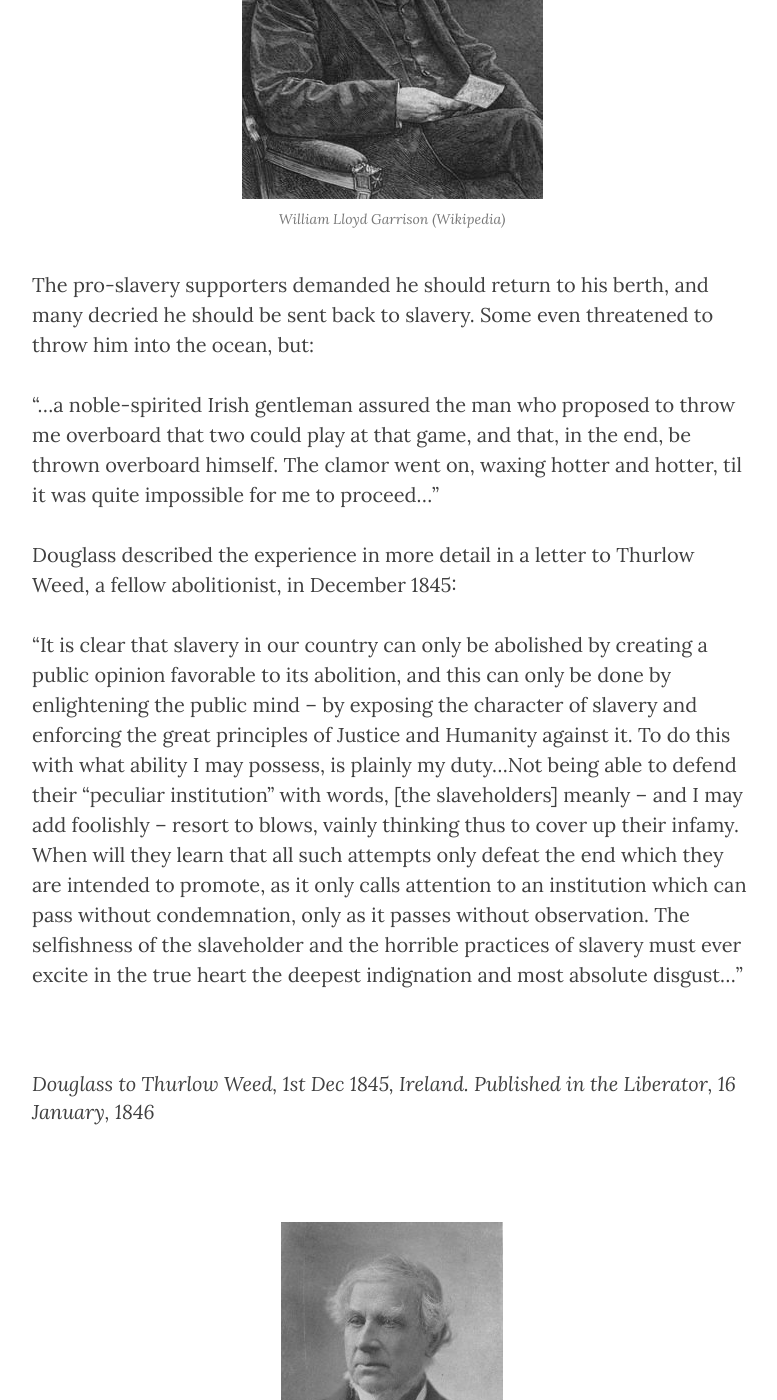
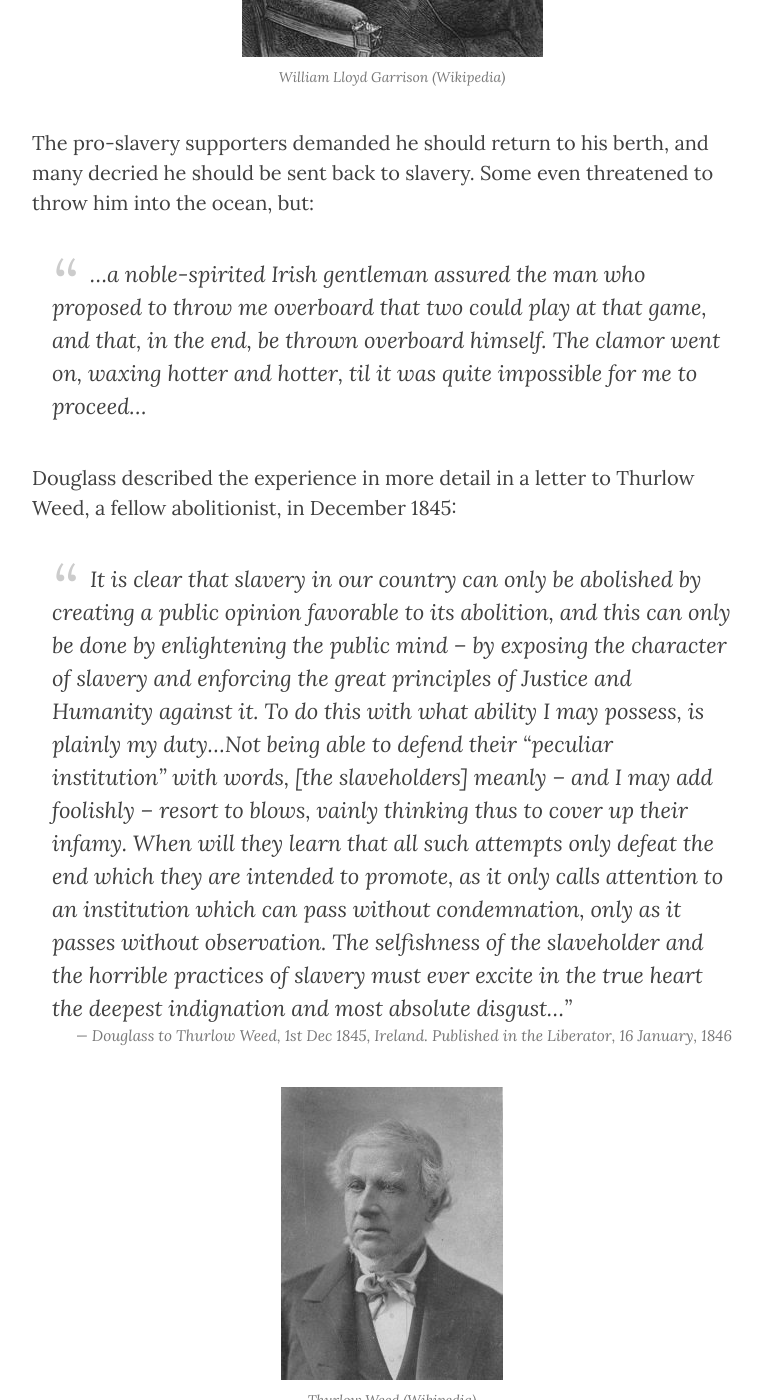
Before and after one commit to FDUK/fduk.github.io, a Jekyll site: the page built from journey/CambriaPt1.md, in a window 1280 px wide and 1400 px high, scrolled down 1242 px. Shown: the whole window, without its empty margins (458-1235 px from the left). Built offline with Jekyll 4.4.1, drawn with Linux system fonts in a browser that asks for light colours; nearby versions of some CDN libraries; some of the changed text lies outside the part shown.

```diff
--- a/journey/CambriaPt1.md
+++ b/journey/CambriaPt1.md
@@ -8,20 +8,20 @@ In August 1845, Frederick Douglass set sail for Liverpool, England on a ship cal
 
 In a letter to William Lloyd Garrison in September 1845, he wrote:
 
->…From the moment we first lost sight of the American shore, till we landed at Liverpool, our gallant steamship was the theatre of an almost constant discussion of the subject of slavery commencing cool but growing hotter every moment as it advanced…the truth was being told and having its legitimate effect on the ears of those who heard it…the slave-holders, convinced that reason, morality, common honesty, humanity and Christianity, well all against them, and that argument was no longer any means of defence…[so] they actually got up a mob – a real, American, republican, democratic, Christian mob and that too, on the deck of a British steamer…
-<footer><cite>Douglass, Frederick, letter to William Lloyd Garrison, September 1 1845</cite></footer>
+>From the moment we first lost sight of the American shore, till we landed at Liverpool, our gallant steamship was the theatre of an almost constant discussion of the subject of slavery commencing cool but growing hotter every moment as it advanced…the truth was being told and having its legitimate effect on the ears of those who heard it…the slave-holders, convinced that reason, morality, common honesty, humanity and Christianity, well all against them, and that argument was no longer any means of defence…[so] they actually got up a mob – a real, American, republican, democratic, Christian mob and that too, on the deck of a British steamer…
+><footer><cite>Douglass, Frederick, letter to William Lloyd Garrison, September 1 1845</cite></footer>
 
 ![Picture of Garrison](/img/WilliamLloydGarrison.jpg)
 <span class="caption text-muted">William Lloyd Garrison (Wikipedia)</span>
 
 The pro-slavery supporters demanded he should return to his berth, and many decried he should be sent back to slavery. Some even threatened to throw him into the ocean, but:
 
-“…a noble-spirited Irish gentleman assured the man who proposed to throw me overboard that two could play at that game, and that, in the end, be thrown overboard himself. The clamor went on, waxing hotter and hotter, til it was quite impossible for me to proceed…”
+> …a noble-spirited Irish gentleman assured the man who proposed to throw me overboard that two could play at that game, and that, in the end, be thrown overboard himself. The clamor went on, waxing hotter and hotter, til it was quite impossible for me to proceed…
 
 Douglass described the experience in more detail in a letter to Thurlow Weed, a fellow abolitionist, in December 1845:
 
-"It is clear that slavery in our country can only be abolished by creating a public opinion favorable to its abolition, and this can only be done by enlightening the public mind – by exposing the character of slavery and enforcing the great principles of Justice and Humanity against it. To do this with what ability I may possess, is plainly my duty…Not being able to defend their “peculiar institution” with words, [the slaveholders] meanly – and I may add foolishly – resort to blows, vainly thinking thus to cover up their infamy. When will they learn that all such attempts only defeat the end which they are intended to promote, as it only calls attention to an institution which can pass without condemnation, only as it passes without observation. The selfishness of the slaveholder and the horrible practices of slavery must ever excite in the true heart the deepest indignation and most absolute disgust..."
-<footer><cite>Douglass to Thurlow Weed, 1st Dec 1845, Ireland. Published in the Liberator, 16 January, 1846</cite></footer>
+>It is clear that slavery in our country can only be abolished by creating a public opinion favorable to its abolition, and this can only be done by enlightening the public mind – by exposing the character of slavery and enforcing the great principles of Justice and Humanity against it. To do this with what ability I may possess, is plainly my duty…Not being able to defend their “peculiar institution” with words, [the slaveholders] meanly – and I may add foolishly – resort to blows, vainly thinking thus to cover up their infamy. When will they learn that all such attempts only defeat the end which they are intended to promote, as it only calls attention to an institution which can pass without condemnation, only as it passes without observation. The selfishness of the slaveholder and the horrible practices of slavery must ever excite in the true heart the deepest indignation and most absolute disgust..."
+><footer><cite>Douglass to Thurlow Weed, 1st Dec 1845, Ireland. Published in the Liberator, 16 January, 1846</cite></footer>
 
 ![Picture of Thurlow Weed](/img/Thurlow Weed.jpg)
 <span class="caption text-muted">Thurlow Weed (Wikipedia)</span>
```
Also changed, not shown: about.html (deleted, +0 -27 lines), about.md (added, +19 -0 lines).
